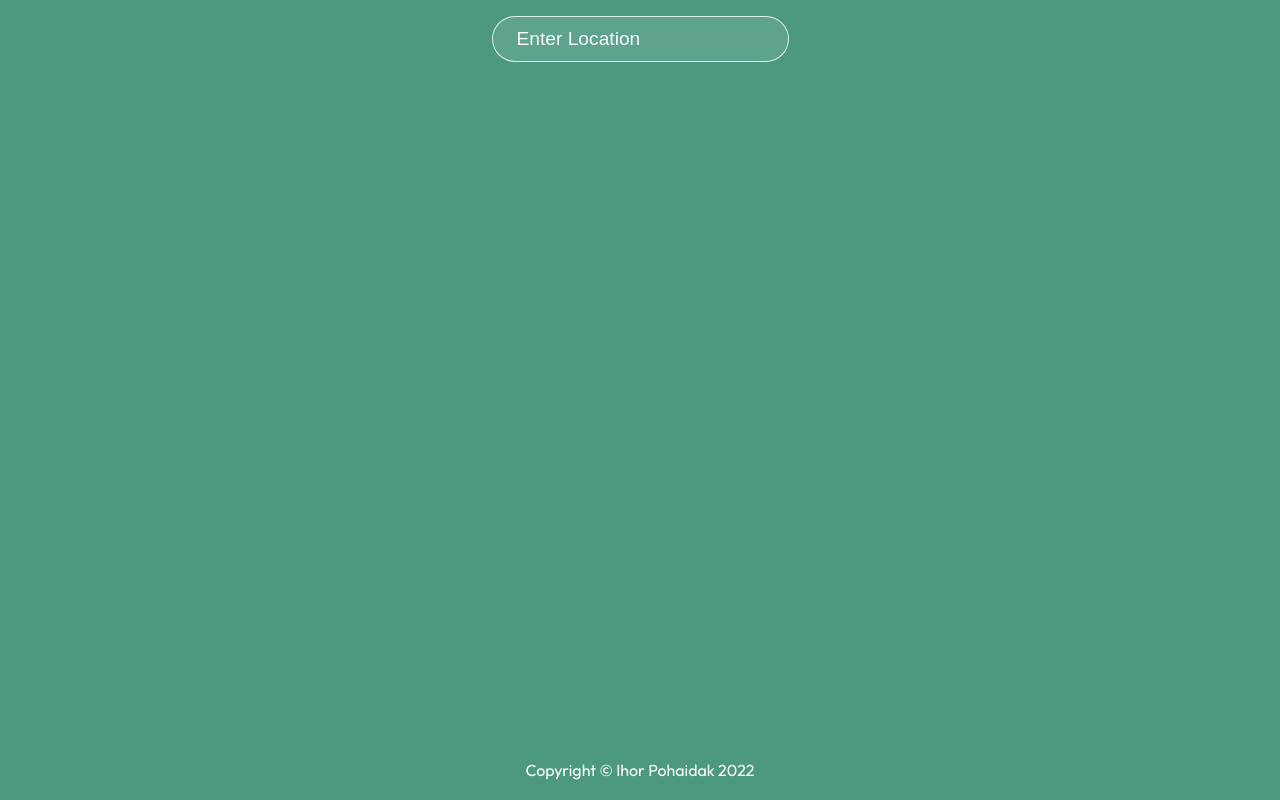
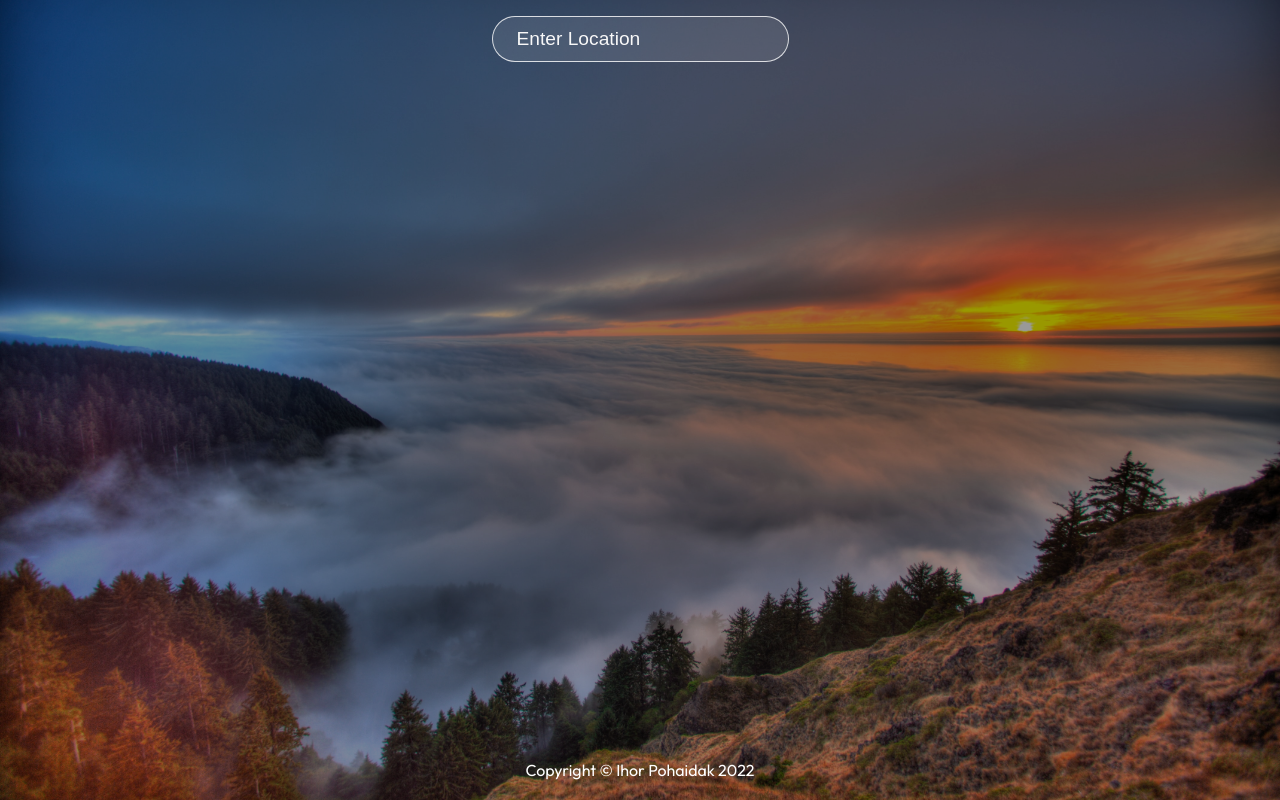
Before and after one commit to poggy33/weather-app, a React (Create React App) app: page / in a window 1280 px wide. Built offline with nearby package versions, Linux system fonts and the light colour scheme.

Commit message:
bacgrond second change body style

```diff
--- a/src/index.css
+++ b/src/index.css
@@ -11,6 +11,8 @@ body {
     "Fira Sans", "Droid Sans", "Helvetica Neue", sans-serif;
   -webkit-font-smoothing: antialiased;
   -moz-osx-font-smoothing: grayscale;
+  background: url("./assets/sunset.jpg") no-repeat center center/cover;
+
 }
 
 p {
@@ -31,8 +33,7 @@ h1 {
 
 .app:before {
   content: "";
-  /* background: url("./assets/sunset.jpg") no-repeat center center/cover; */
-  background-color: aquamarine;
+  background: url("./assets/sunset.jpg") no-repeat center center/cover;
   position: absolute;
   width: 100%;
   height: 100%;
```
